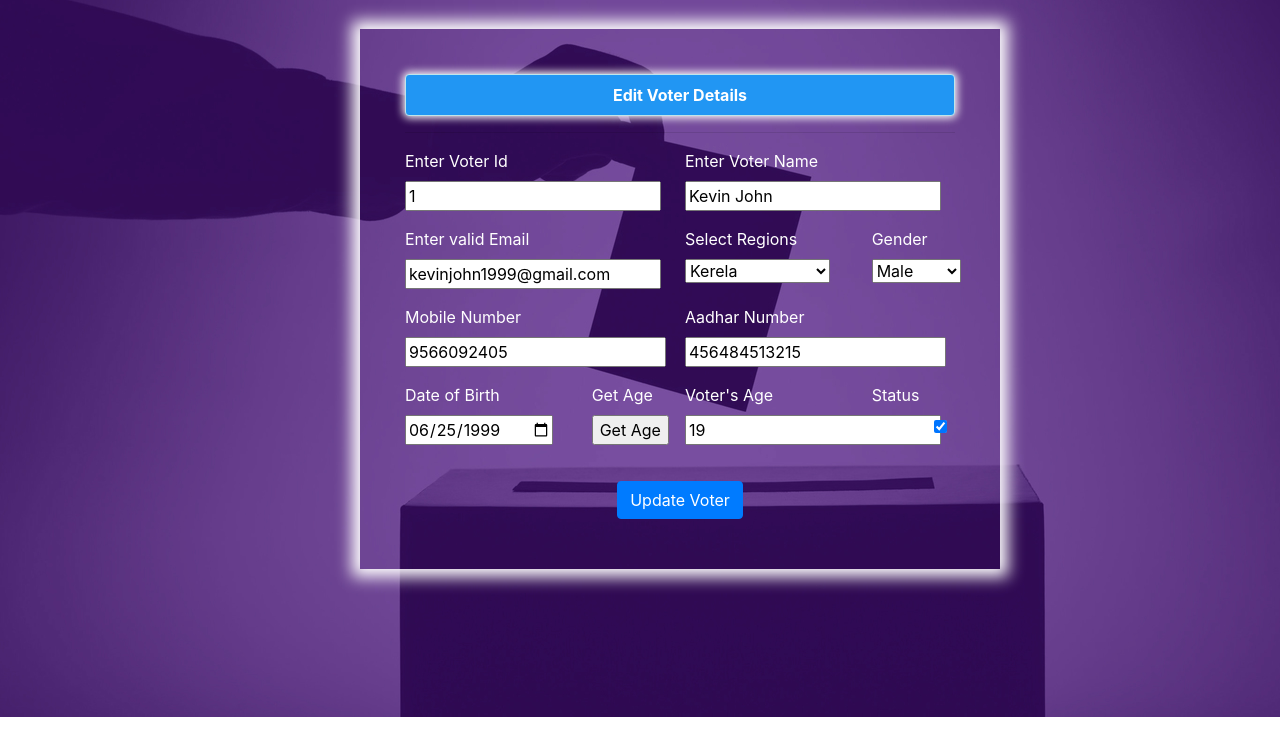
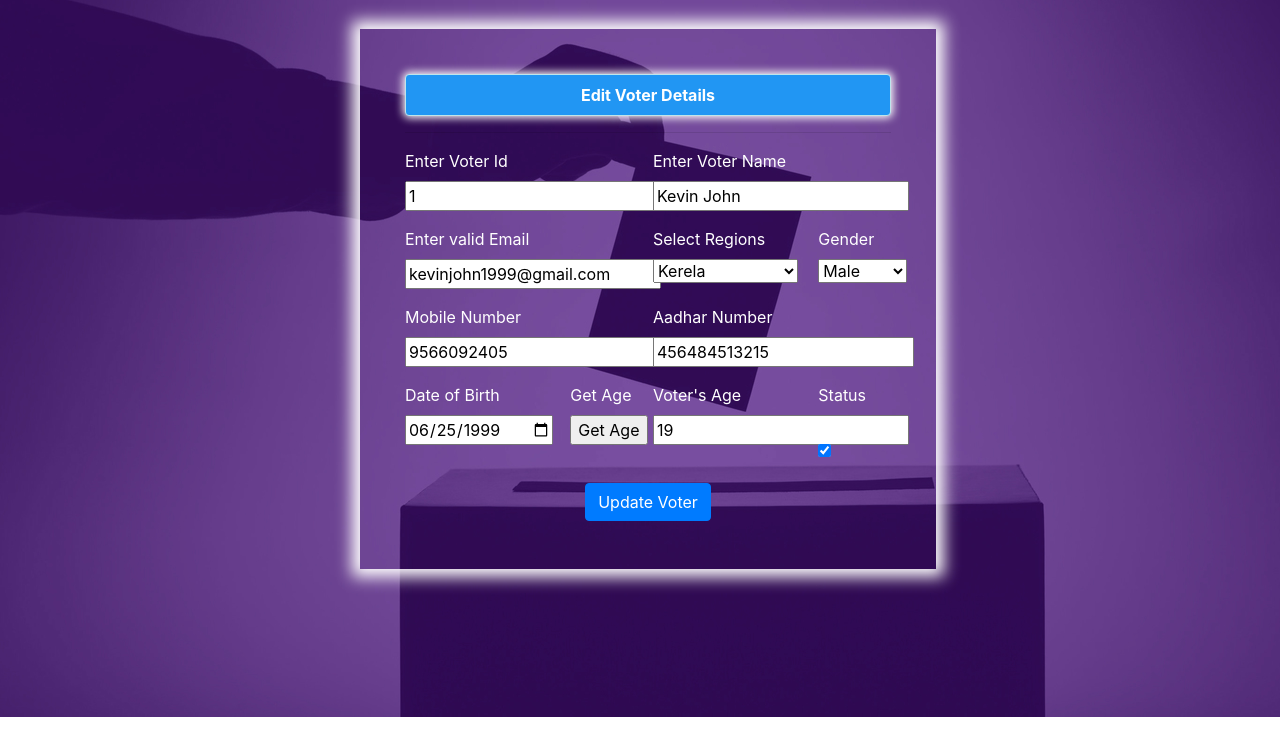
Before and after one commit to Kevv-J/ASE1, a Django app: page /organiser_app/edit1/1 in a window 1280 px wide. Shown: the part 71-800 px from the top of the page. Run offline with Django 3.2, Linux system fonts and the light colour scheme; a user stored in the database is signed in; data comes from the database, SQL or seed files in the repository; some libraries are stand-ins or nearby versions.

Commit message:
changed UI

```diff
--- a/main_project/organiser_app/templates/organiser_app/update_voter_form.html
+++ b/main_project/organiser_app/templates/organiser_app/update_voter_form.html
@@ -22,7 +22,7 @@
         }
         .form-container{
             box-shadow: 0px 0px 15px 8px white;
-            width: 50%;
+            width: 45%;
             height:540px;
             margin-left: 360px;
             margin-top:100px;
--- a/main_project/templates/organiser_app/add_voter.html
+++ b/main_project/templates/organiser_app/add_voter.html
@@ -16,7 +16,7 @@
     <style>
         .form-container{
             box-shadow: 0px 0px 15px 8px white;
-            width: 50%;
+            width: 45%;
             height:540px;
             margin-left: 360px;
             margin-top:100px;
--- a/main_project/templates/organiser_app/election_form.html
+++ b/main_project/templates/organiser_app/election_form.html
@@ -32,7 +32,7 @@
          -moz-box-shadow: 1px 5px 15px 9px rgba(0,0,0,0.75);
          box-shadow: 1px 5px 15px 9px rgba(0,0,0,0.75);
          width:352px;
-         height:630px;
+         height:680px;
          margin-left: -30px;
          margin-top:20px;
          }
@@ -153,7 +153,7 @@
 
       <script type="text/javascript">
          function myFunction() {
-           var d = document.getElementById("ElectionType").value;
+           var d = document.getElementById("ElectionType=\"\"").value;
              if( d == 'P' ){
              document.getElementById("region").disabled = true;
 
```
